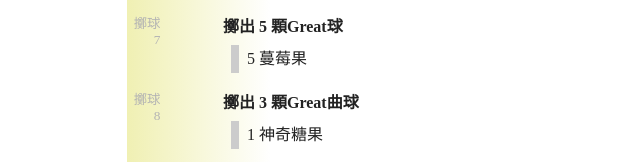
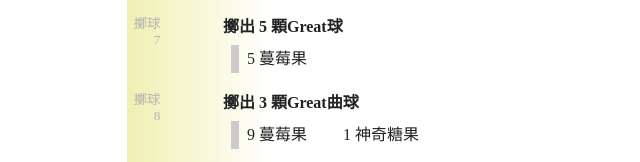
Before and after one commit to Rplus/Pokemon-Task, a plain HTML site: page index.html in a window 1280 px wide. Shown: the part 4771-4933 px from the top of the page, without its empty margins (273-913 px from the left). Drawn offline with Linux system fonts and the light colour scheme.

Commit message:
update data

```diff
--- a/index.html
+++ b/index.html
@@ -245,7 +245,7 @@
         </div>
         <div class="item" id="擲球-8"><a class="anchor" href="#擲球-8">擲球 8</a>
           <div class="task">擲出 3 顆Great曲球</div>
-          <div class="rewords"><span class="reword" data-pms="">1 神奇糖果</span>
+          <div class="rewords"><span class="reword" data-pms="">9 蔓莓果</span><span class="reword" data-pms="">1 神奇糖果</span>
           </div>
         </div>
         <div class="item" id="擲球-9"><a class="anchor" href="#擲球-9">擲球 9</a>
```
Also changed, not shown: 1 other file.
